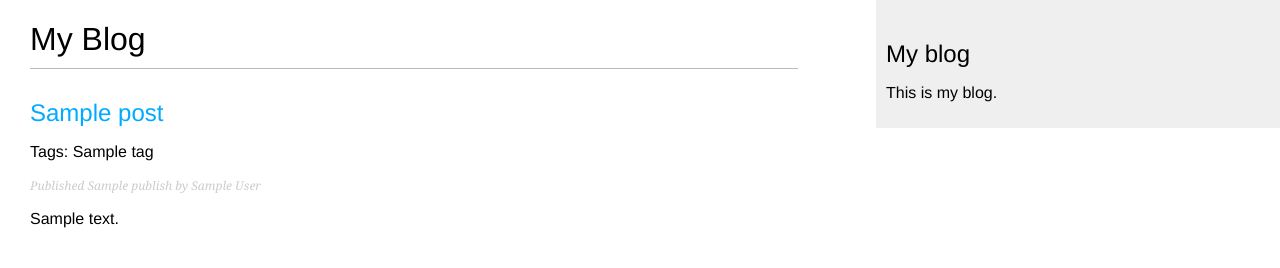
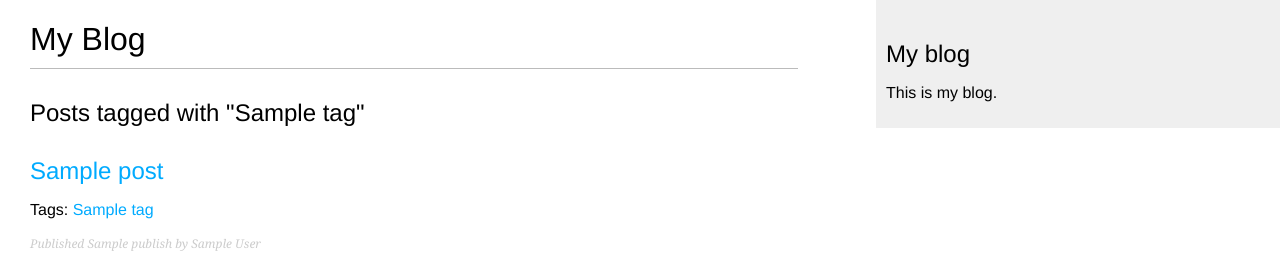
Before and after one commit to DudchenkoDV/myBlog, a Django app: template mysite/blog/templates/blog/post/list.html in a window 1280 px wide. Shown: the top 268 px of the page. Run offline with Django 4.2, Linux system fonts and the light colour scheme; the template is opened without the code that fills it: most values are stand-ins (such as "Sample title", 1, 10 or a date in 2020).

Commit message:
update template list for tags

```diff
--- a/mysite/blog/templates/blog/post/list.html
+++ b/mysite/blog/templates/blog/post/list.html
@@ -4,17 +4,27 @@
 
 {% block content %}
   <h1>My Blog</h1>
+  {% if tag %}
+    <h2>Posts tagged with "{{ tag.name }}"</h2>
+  {% endif %}
   {% for post in posts %}
     <h2>
       <a href="{{ post.get_absolute_url }}">
         {{ post.title }}
       </a>
     </h2>
-    <p class="tags">Tags: {{post.tags.all|join:", "}}</p>
+    <p class="tags">Tags:
+      {% for tag in post.tags.all %}
+        <a href="{% url "blog:post_list_by_tag" tag.slug %}">
+          {{ tag.name }}
+        </a>
+        {% if not forloop.last %}, {% endif %}
+      {% endfor %}
+    </p>
     <p class="date">
       Published {{ post.publish }} by {{ post.author }}
     </p>
     {{ post.body|truncatewords:30|linebreaks }}
   {% endfor %}
-  {% include "pagination.html" with page=page_obj %}
+  {% include "pagination.html" with page=posts %}
 {% endblock %}
```
